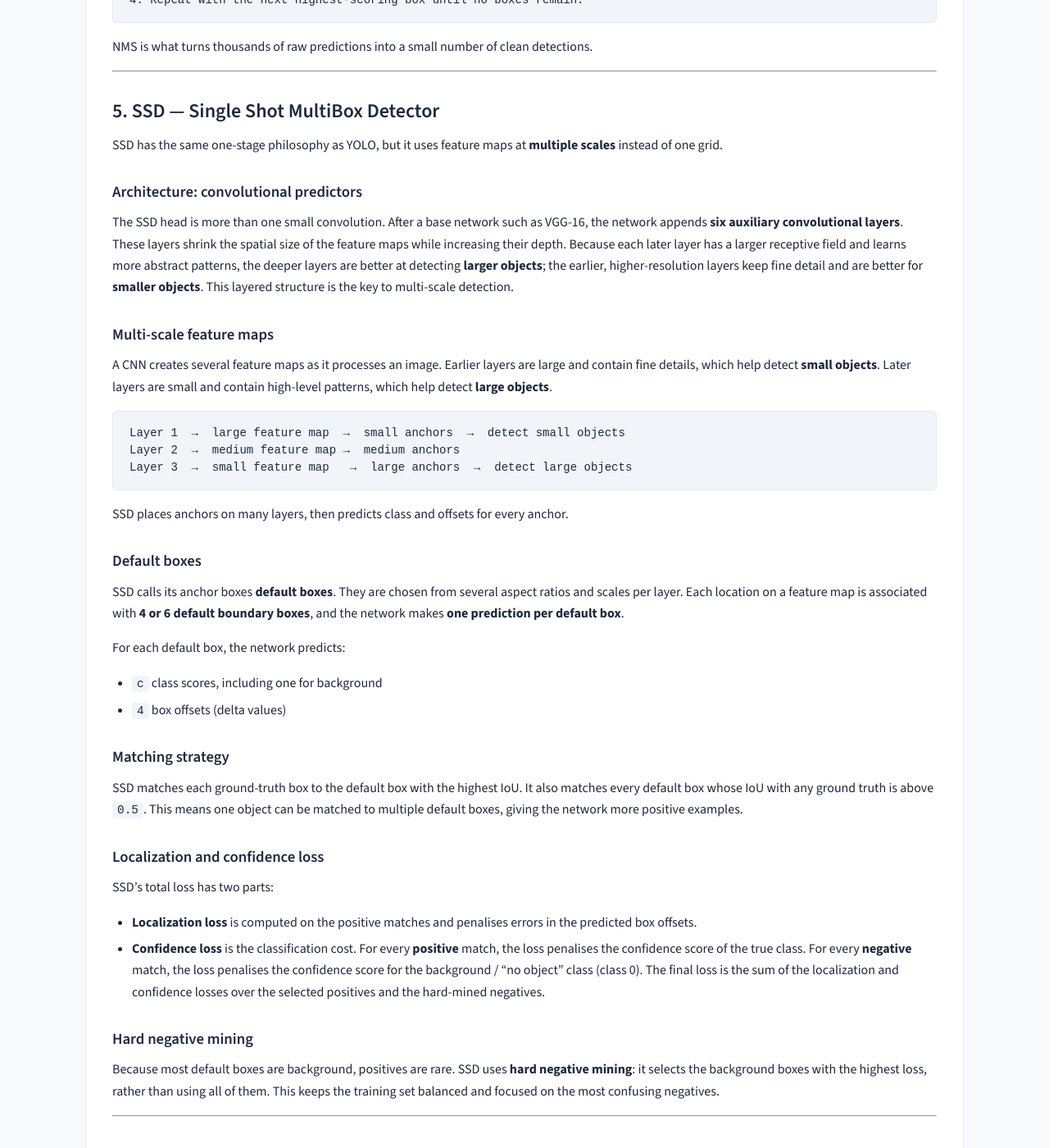
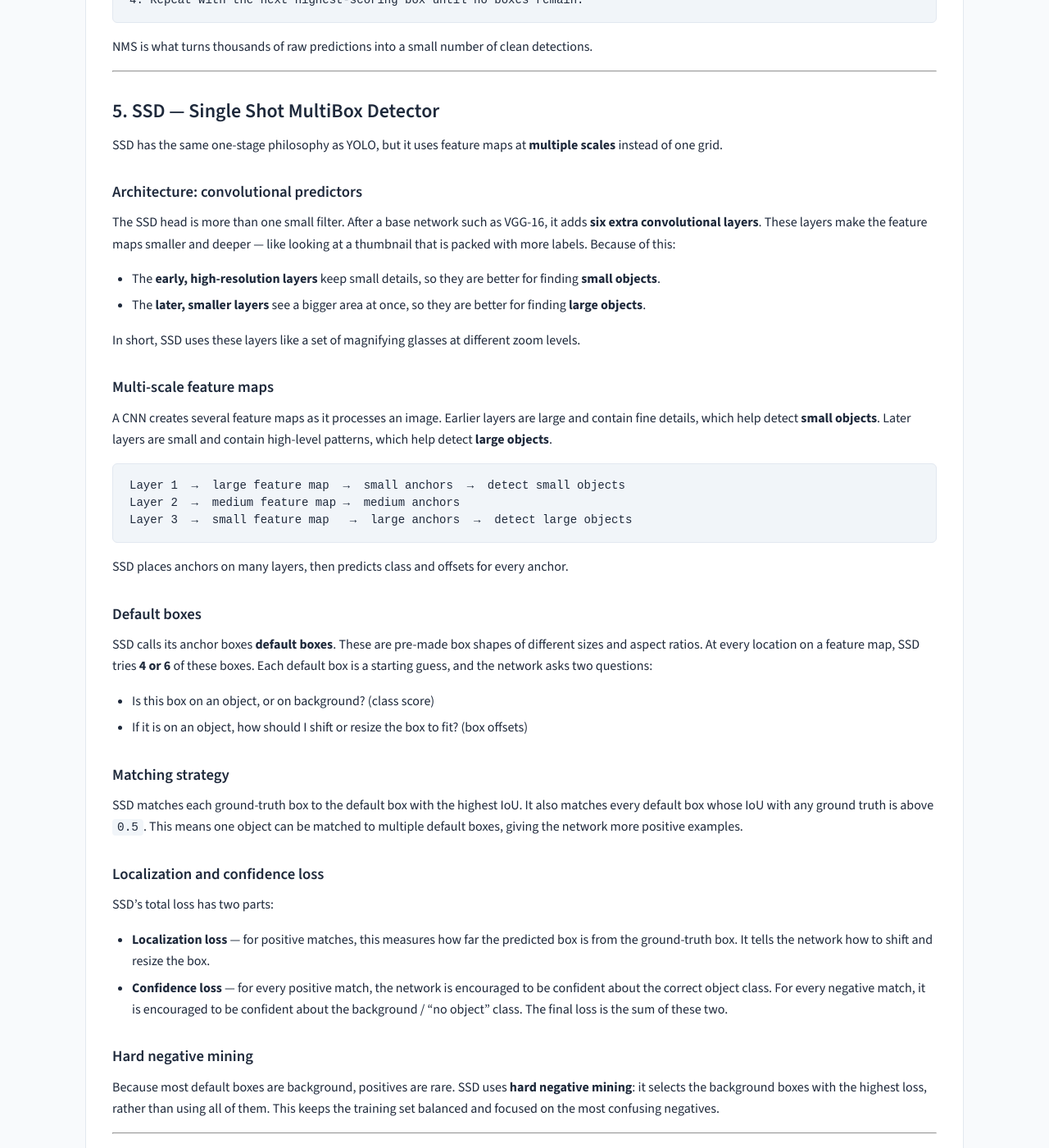
Before and after one commit to rilov/handbook, a Jekyll site: the page built from _topics/Computer Vision - Part 8 - One-Stage Detectors YOLO and SSD.md, in a window 1280 px wide and 1400 px high, scrolled down 4155 px. Shown: the whole window at 82% size. Built offline with Jekyll 4.4.1, drawn with Linux system fonts in a browser that asks for light colours.

Commit message:
Simplify SSD architecture, default boxes, and loss sections

```diff
--- a/_topics/Computer Vision - Part 8 - One-Stage Detectors YOLO and SSD.md
+++ b/_topics/Computer Vision - Part 8 - One-Stage Detectors YOLO and SSD.md
@@ -189,7 +189,12 @@ SSD has the same one-stage philosophy as YOLO, but it uses feature maps at **mul
 
 ### Architecture: convolutional predictors
 
-The SSD head is more than one small convolution. After a base network such as VGG-16, the network appends **six auxiliary convolutional layers**. These layers shrink the spatial size of the feature maps while increasing their depth. Because each later layer has a larger receptive field and learns more abstract patterns, the deeper layers are better at detecting **larger objects**; the earlier, higher-resolution layers keep fine detail and are better for **smaller objects**. This layered structure is the key to multi-scale detection.
+The SSD head is more than one small filter. After a base network such as VGG-16, it adds **six extra convolutional layers**. These layers make the feature maps smaller and deeper — like looking at a thumbnail that is packed with more labels. Because of this:
+
+- The **early, high-resolution layers** keep small details, so they are better for finding **small objects**.
+- The **later, smaller layers** see a bigger area at once, so they are better for finding **large objects**.
+
+In short, SSD uses these layers like a set of magnifying glasses at different zoom levels.
 
 ### Multi-scale feature maps
 
@@ -205,12 +210,10 @@ SSD places anchors on many layers, then predicts class and offsets for every anc
 
 ### Default boxes
 
-SSD calls its anchor boxes **default boxes**. They are chosen from several aspect ratios and scales per layer. Each location on a feature map is associated with **4 or 6 default boundary boxes**, and the network makes **one prediction per default box**.
+SSD calls its anchor boxes **default boxes**. These are pre-made box shapes of different sizes and aspect ratios. At every location on a feature map, SSD tries **4 or 6** of these boxes. Each default box is a starting guess, and the network asks two questions:
 
-For each default box, the network predicts:
-
-- `c` class scores, including one for background
-- `4` box offsets (delta values)
+- Is this box on an object, or on background? (class score)
+- If it is on an object, how should I shift or resize the box to fit? (box offsets)
 
 ### Matching strategy
 
@@ -220,8 +223,8 @@ SSD matches each ground-truth box to the default box with the highest IoU. It al
 
 SSD's total loss has two parts:
 
-- **Localization loss** is computed on the positive matches and penalises errors in the predicted box offsets.
-- **Confidence loss** is the classification cost. For every **positive** match, the loss penalises the confidence score of the true class. For every **negative** match, the loss penalises the confidence score for the background / "no object" class (class 0). The final loss is the sum of the localization and confidence losses over the selected positives and the hard-mined negatives.
+- **Localization loss** — for positive matches, this measures how far the predicted box is from the ground-truth box. It tells the network how to shift and resize the box.
+- **Confidence loss** — for every positive match, the network is encouraged to be confident about the correct object class. For every negative match, it is encouraged to be confident about the background / "no object" class. The final loss is the sum of these two.
 
 ### Hard negative mining
 
```
